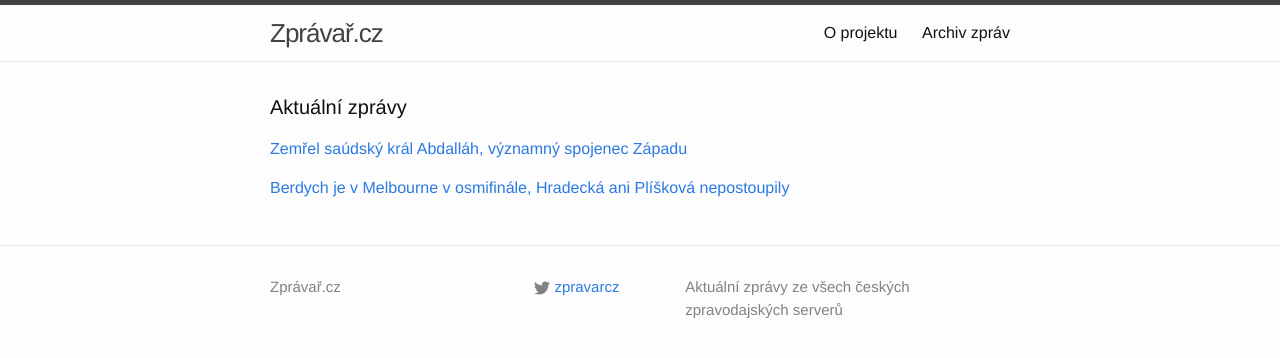
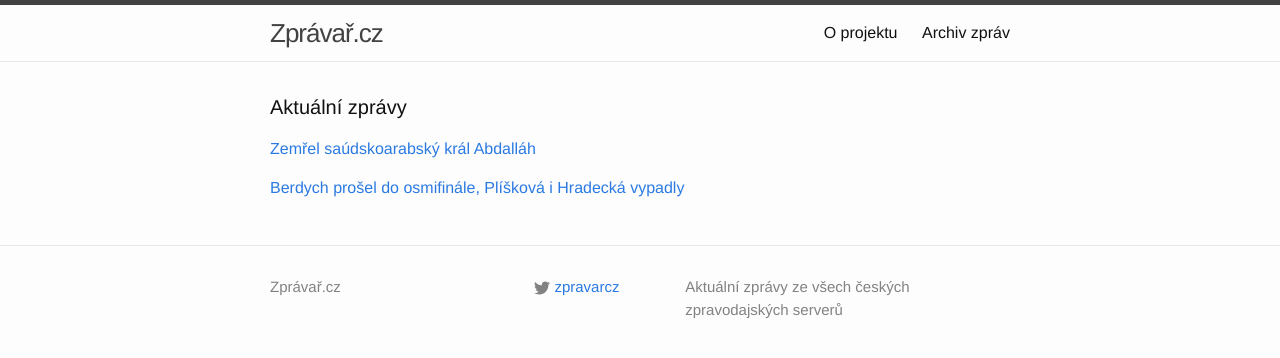
Before and after one commit to adliska/zpravar, a Jekyll site: the page built from index.html, in a window 1280 px wide. Shown: the top 358 px of the page. Built offline with Jekyll 4.4.1, drawn with Linux system fonts in a browser that asks for light colours.

Commit message:
zpravar news update

```diff
--- a/index.html
+++ b/index.html
@@ -5,18 +5,20 @@
 <div class="home">
     <h1 class="page-heading">Aktuální zprávy</h1>
 
-<p><a href="javascript:;" onclick="toggle_visibility('zpravy0')">Zemřel saúdský král Abdalláh, významný spojenec Západu</a></p>
+<p><a href="javascript:;" onclick="toggle_visibility('zpravy0')">Zemřel saúdskoarabský král Abdalláh</a></p>
 <div id="zpravy0" style="display:none">
 <ul>
+<li><a href=http://www.novinky.cz/zahranicni/blizky-a-stredni-vychod/359581-zemrel-saudskoarabsky-kral-abdallah.html>Zemřel saúdskoarabský král Abdalláh - www.novinky.cz</a></li>
+<li><a href=http://www.ceskatelevize.cz/ct24/svet/299170-saudsky-kral-abdallah-zemrel-na-trun-nastoupil-jeho-bratr/>Saúdský král Abdalláh zemřel, na trůn nastoupil jeho bratr - www.ceskatelevize.cz</a></li>
+<li><a href=http://www.novinky.cz/zahranicni/blizky-a-stredni-vychod/359581-zemrel-saudskoarabsky-kral-abdallah-nahradil-ho-bratr-salman.html>Zemřel saúdskoarabský král Abdalláh, nahradil ho bratr Salman - www.novinky.cz</a></li>
 <li><a href=http://www.ceskenoviny.cz/zpravy/zpravy/zemrel-saudsky-kral-abdallah-vyznamny-spojenec-zapadu/1172344>Zemřel saúdský král Abdalláh, významný spojenec Západu - www.ceskenoviny.cz</a></li>
-<li><a href=http://zpravy.idnes.cz/zemrel-abdallah-kral-saudske-arabie-monarchie-povede-bratr-salman-pyq-/zahranicni.aspx?c=A150123_003832_zahranicni_im>Zemřel saúdský král Abdalláh, monarchii povede jeho bratr Salmán - zpravy.idnes.cz</a></li>
 <li><a href=http://echo24.cz/a/wjRqM>Zemřel saúdský král Abdalláh, spojenec USA a dodavatel ropy - echo24.cz</a></li>
 <li><a href=http://zpravy.aktualne.cz/zahranici/zemrel-saudsky-kral-abdallah-vyznamny-spojenec-zapadu/r~a55239a0a29111e4a10c0025900fea04/>Zemřel saúdský král Abdalláh, významný spojenec Západu - zpravy.aktualne.cz</a></li>
-<li><a href=http://zpravy.idnes.cz/zemrel-abdallah-kral-saudske-arabie-dut-/zahranicni.aspx?c=A150123_003832_zahranicni_im>Zemřel saúdskoarabský král Abdalláh, zemi povede jeho bratr Salmán - zpravy.idnes.cz</a></li>
 </ul>
-</div><p><a href="javascript:;" onclick="toggle_visibility('zpravy1')">Berdych je v Melbourne v osmifinále, Hradecká ani Plíšková nepostoupily</a></p>
+</div><p><a href="javascript:;" onclick="toggle_visibility('zpravy1')">Berdych prošel do osmifinále, Plíšková i Hradecká vypadly </a></p>
 <div id="zpravy1" style="display:none">
 <ul>
+<li><a href=http://www.sportovninoviny.cz/zpravy/berdych-prosel-do-osmifinale-pliskova-i-hradecka-vypadly/1172347>Berdych prošel do osmifinále, Plíšková i Hradecká vypadly  - www.sportovninoviny.cz</a></li>
 <li><a href=http://sport.idnes.cz/berdych-je-v-melbourne-v-osmifinale-hradecka-ani-pliskova-nepostoupily-13r-/tenis.aspx?c=A150123_045132_tenis_vis>Berdych je v Melbourne v osmifinále, Hradecká ani Plíšková nepostoupily - sport.idnes.cz</a></li>
 <li><a href=http://sport.aktualne.cz/dvacet-es-skvely-berdych-smetl-i-troickeho-pliskova-konci/r~0ac04d46a2af11e486b9002590604f2e/>Dvacet es! Skvělý Berdych smetl i Troického, Plíšková končí - sport.aktualne.cz</a></li>
 <li><a href=http://sport.aktualne.cz/berdych-smetl-i-troickeho-pliskova-s-hradeckou-vypadly/r~0ac04d46a2af11e486b9002590604f2e/>Berdych smetl i Troického, Plíšková s Hradeckou vypadly - sport.aktualne.cz</a></li>
```
